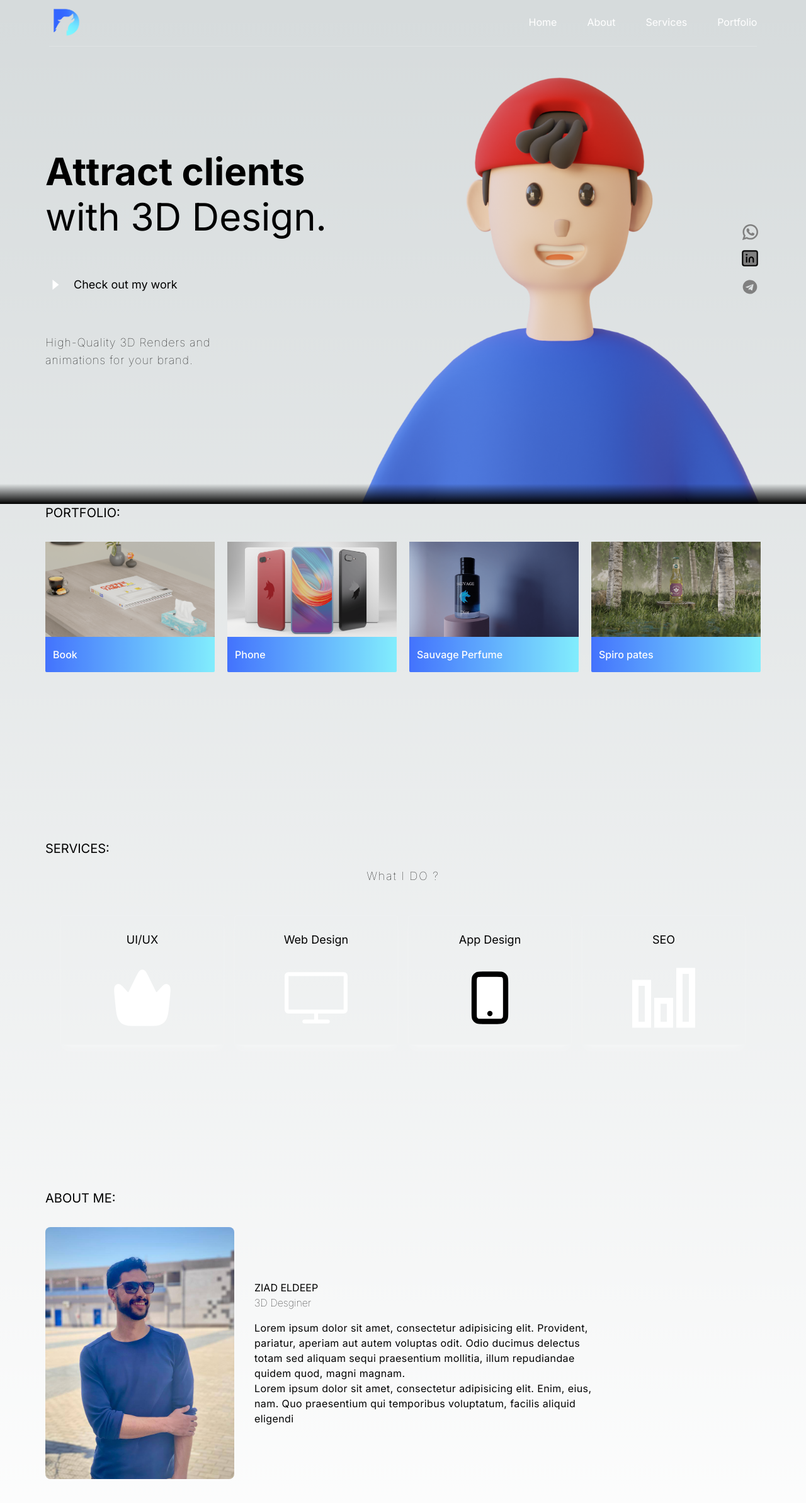
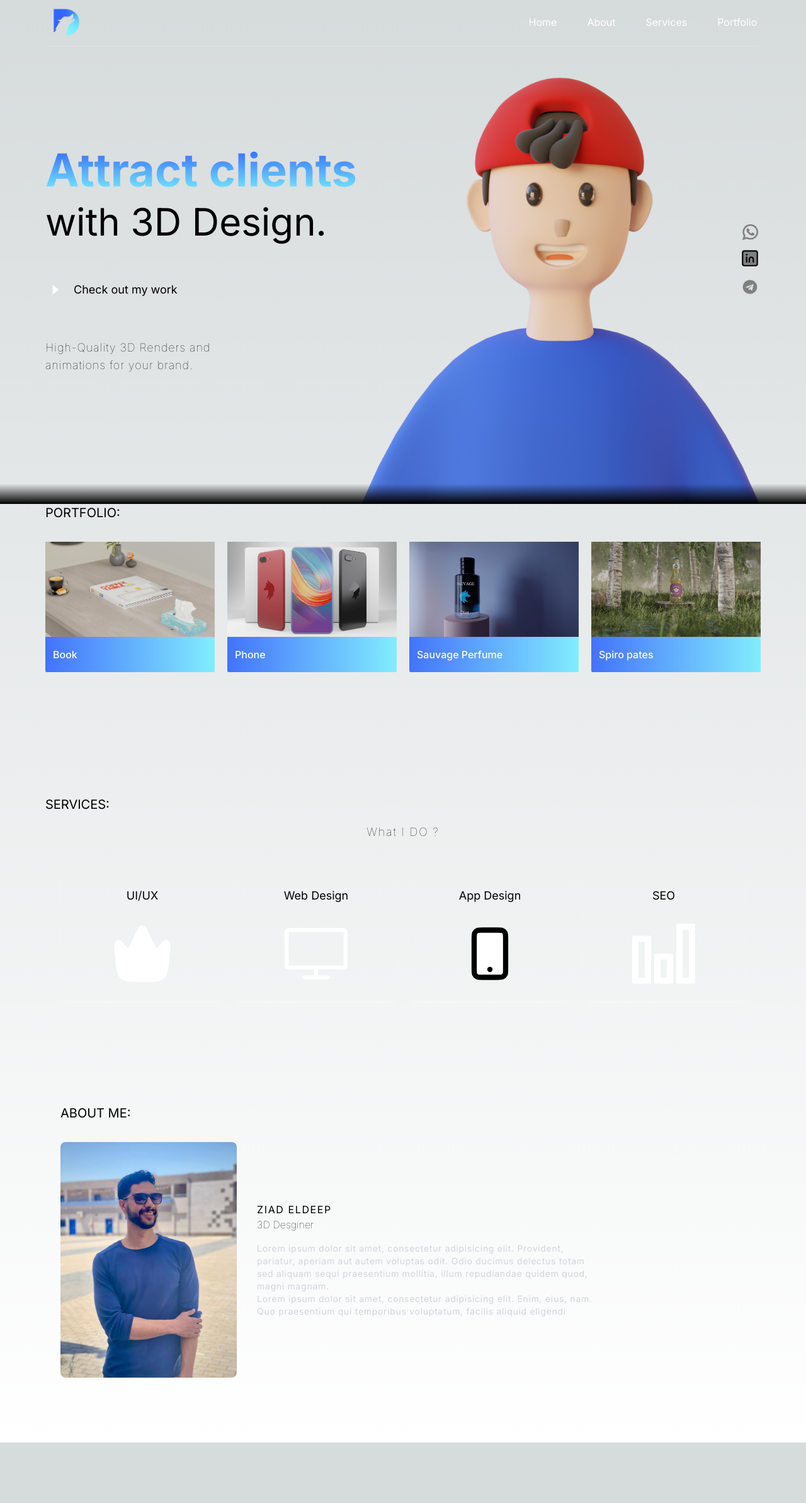
Before and after one commit to zeyad-belal/eldeep, a Next.js app: page / in a window 1280 px wide. Shown: the top 2386 px of the page at 63% size. After the commit the page ends 2290 px from the top, so only its background shows below. Built offline with nearby package versions, Linux system fonts and the light colour scheme.

Commit message:
magin - colors

```diff
--- a/app/page.js
+++ b/app/page.js
@@ -52,7 +52,7 @@ export default function Home() {
         >
           <div className="flex flex-col gap-2 w-full">
             <RotatingText />
-            <p className="text-2xl md:text-4xl lg:text-6xl">with 3D Design.</p>
+            <p className="text-3xl md:text-4xl lg:text-6xl ">with 3D Design.</p>
             <p
               className="flex items-center gap-4 mt-12 text-lg cursor-pointer hover:bg-white hover:bg-opacity-20 w-fit px-1 rounded py-2"
               onClick={() => setModalOpen(true)}
@@ -138,7 +138,7 @@ export default function Home() {
       {/* ==========================================portfolio====================================================== */}
       <div
         id="portfolio"
-        className="  min-h-[700px] sm:min-h-[400px] px-3 md:px-6 lg:px-12 mx-2 lg:mx-6 "
+        className="  min-h-[450px]  px-3 md:px-6 lg:px-12 mx-2 lg:mx-6 "
       >
         <h2 className="text-xl mb-8"> PORTFOLIO:</h2>
         <MySwiper />
@@ -146,7 +146,7 @@ export default function Home() {
       {/* ==========================================services====================================================== */}
       <div
         id="services"
-        className=" h-[80vh] px-3 md:px-6 lg:px-12 mx-2 lg:mx-6 flex flex-col justify-center items-center"
+        className="  min-h-[400px] px-3 md:px-6 lg:px-12 mx-2 lg:mx-6 flex flex-col justify-center items-center"
       >
         <h2 className="text-xl self-start"> SERVICES:</h2>
         <h4 className=" w-fit mx-auto text-lg font-thin tracking-widest  mt-4">
@@ -190,20 +190,22 @@ export default function Home() {
       {/* ==========================================about me====================================================== */}
       <div
         id="about"
-        className=" h-[80vh] px-3 md:px-6 lg:px-12 mx-2 lg:mx-6 my-12"
+        className="h-[80vh] min-h-[450px] mt-6 sm:mt-0 flex flex-col items-center justify-center px-3 md:px-6 lg:px-12 mx-2 lg:mx-6 "
       >
-        <h2 className="text-xl mb-8"> ABOUT ME:</h2>
-        <div className="flex flex-wrap md:flex-nowrap items-center gap-8">
-          <Image
-            src={"/eldeep.jpg"}
-            width={300}
-            height={100}
-            className="rounded-lg shadow-lg shadow-[#ffffff4e]"
-          />
+        <h2 className="text-xl mb-8 self-start mx-6"> ABOUT ME:</h2>
+        <div className="flex flex-wrap md:flex-nowrap items-center gap-8 mx-6">
+          <div className="max-w-[200px] md:max-w-[600px] h-fit ">
+            <Image
+              src={"/eldeep.jpg"}
+              width={600}
+              height={600}
+              className="rounded-lg shadow-lg shadow-[#ffffff4e]"
+            />
+          </div>
           <div>
-            <h4>ZIAD ELDEEP</h4>
+            <h4 className="tracking-widest">ZIAD ELDEEP</h4>
             <h6 className="font-thin mb-4">3D Desginer</h6>
-            <p className="max-w-[70%] tracking-wide">
+            <p className="sm:max-w-[70%] w-full tracking-wider text-gray-300 text-sm sm:text-md">
               Lorem ipsum dolor sit amet, consectetur adipisicing elit.
               Provident, pariatur, aperiam aut autem voluptas odit. Odio ducimus
               delectus totam sed aliquam sequi praesentium mollitia, illum
--- a/components/rotatingText.jsx
+++ b/components/rotatingText.jsx
@@ -28,11 +28,11 @@ const RotatingText = () => {
   }, [phrases]);
 
   return (
-    <h1 className="text-2xl md:text-4xl lg:text-6xl h-10 lg:h-16 w-full font-bold relative overflow-hidden">
+    <h1 className="text-4xl md:text-5xl lg:text-7xl h-12 lg:h-20 w-full font-bold relative overflow-hidden">
       {phrases.map((phrase, index) => (
         <span
           key={index}
-          className={`absolute top-0 w-full !break-keep ${
+          className={`absolute top-0 w-full !break-keep heading-gradient ${
             index === currentPhraseIndex && !isAnimatingOut
               ? "animate-swipe-in"
               : "animate-swipe-out"
```
